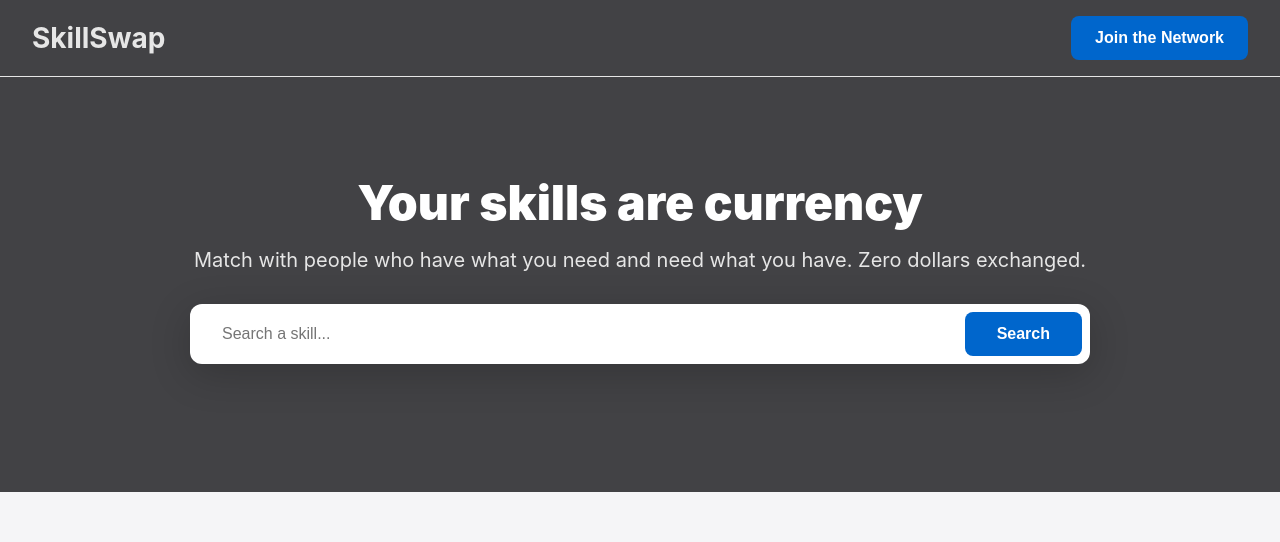
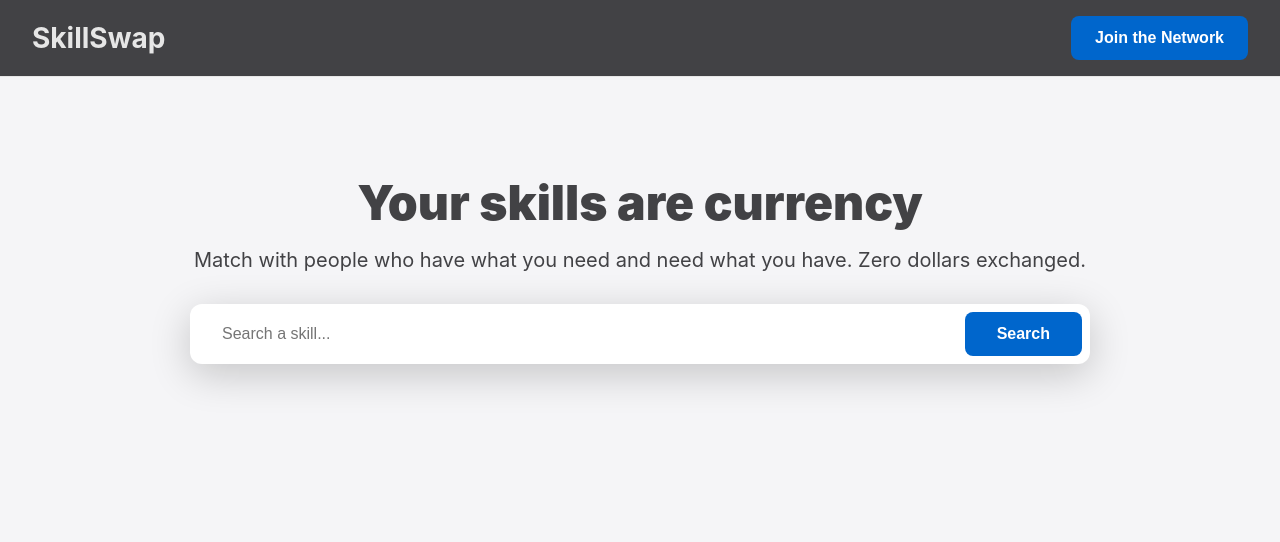
Before and after one commit to edmcclure89/skillswap, a React (Create React App) app: page / in a window 1280 px wide. Shown: the top 542 px of the page. Built offline with nearby package versions, Linux system fonts and the light colour scheme; no server answers; the database is empty.

Commit message:
Change hero section background from dark to white

```diff
--- a/src/App.jsx
+++ b/src/App.jsx
@@ -86,14 +86,14 @@ function App() {
 
       {/* Hero Section */}
       <section style={{
-        backgroundColor: appleColors.gray,
-        color: 'white',
+        backgroundColor: appleColors.white,
+        color: appleColors.gray,
         padding: '96px 32px',
         textAlign: 'center'
       }}>
         <div style={{ maxWidth: '900px', margin: '0 auto' }}>
           <h2 style={{ fontSize: '48px', fontWeight: '900', marginBottom: '16px' }}>Your skills are currency</h2>
-          <p style={{ fontSize: '20px', color: appleColors.silver, marginBottom: '32px' }}>Match with people who have what you need and need what you have. Zero dollars exchanged.</p>
+          <p style={{ fontSize: '20px', color: appleColors.gray, marginBottom: '32px' }}>Match with people who have what you need and need what you have. Zero dollars exchanged.</p>
 
           {/* Search Bar */}
           <div style={{
```
